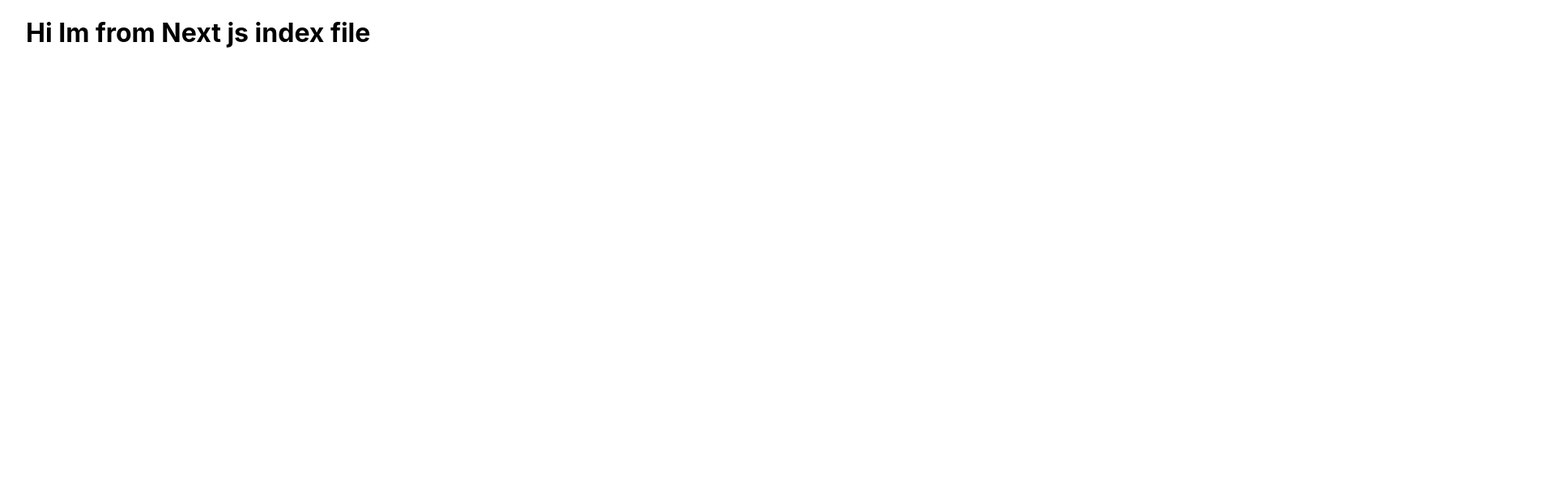
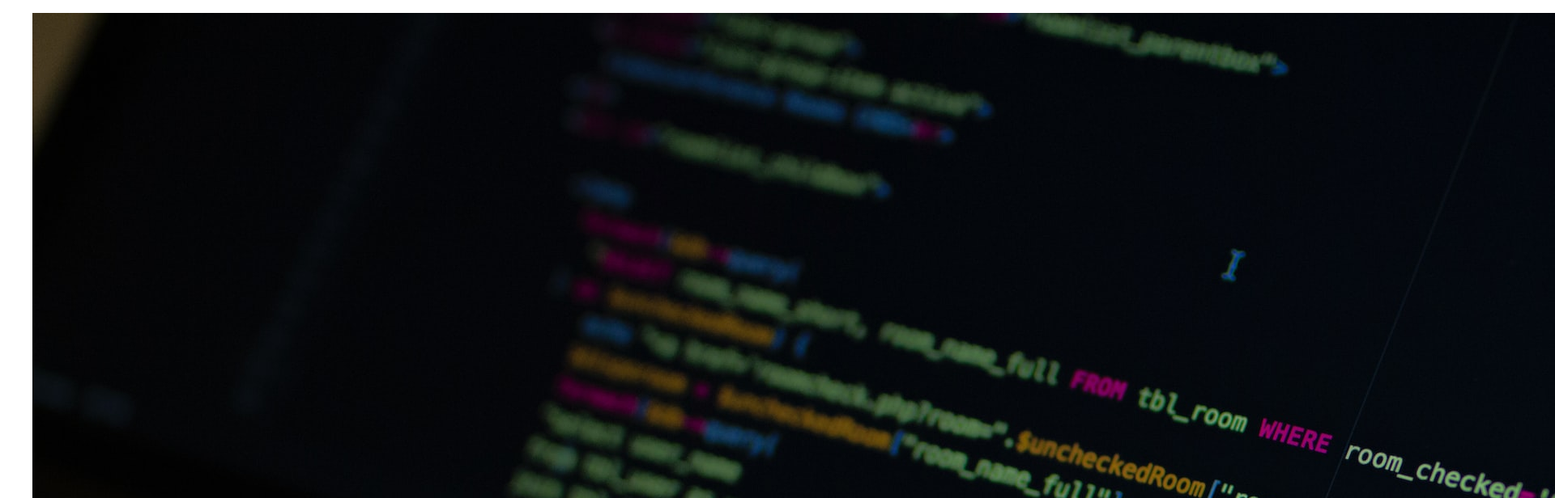
Before and after one commit to parvez-swe/file-base-rout-project, a Next.js app: page / in a window 1280 px wide. Shown: the top 616 px of the page at 81% size, 1920 px wide, since content can reach past the window. Built offline with nearby package versions, Linux system fonts and the light colour scheme.

Commit message:
component

```diff
--- /dev/null
+++ b/components/events/event-item.js
@@ -0,0 +1,33 @@
+import React from "react";
+import Link from "next/link";
+const EventItem = (props) => {
+  const { title, image, date, location, id } = props;
+  const humanReadableDate = new Date(date).toLocaleDateString("en-US", {
+    day: "numeric",
+    month: "long",
+    year: "numeric",
+  });
+  const formatedAdress = location.replace(",", "\n");
+  const exploreLink = `/event/${id}`;
+  return (
+    <li>
+      <img src={"/" + image} alt={title} />
+      <div>
+        <div>
+          <h2>TITLE</h2>
+          <div>
+            <time>Date</time>
+          </div>
+          <div>
+            <address>ADDRESS</address>
+          </div>
+        </div>
+        <div>
+          <Link href={exploreLink}>Explore Event</Link>
+        </div>
+      </div>
+    </li>
+  );
+};
+
+export default EventItem;
--- /dev/null
+++ b/components/events/event-list.js
@@ -0,0 +1,21 @@
+import React from "react";
+import EventItem from "./event-item";
+const EventList = (props) => {
+  const { items } = props;
+  return (
+    <ul>
+      {items.map((event) => (
+        <EventItem
+          key={items.id}
+          id={event.id}
+          title={event.title}
+          location={event.location}
+          date={event.date}
+          image={event.image}
+        />
+      ))}
+    </ul>
+  );
+};
+
+export default EventList;
--- a/pages/index.js
+++ b/pages/index.js
@@ -1,10 +1,11 @@
 import Head from "next/head";
 import Image from "next/image";
-import styles from "../styles/Home.module.css";
-
+import { getFeaturedEvents } from "../dummy-data";
+import EventList from "../components/events/event-list";
 export default function Home() {
+  const featuredEvents = getFeaturedEvents();
   return (
-    <div className={styles.container}>
+    <div>
       <Head>
         <title>File base routes Project</title>
         <meta name="description" content="Generated by create next app" />
@@ -12,7 +13,7 @@ export default function Home() {
       </Head>
 
       <main>
-        <h1>Hi Im from Next js index file</h1>
+        <EventList items={featuredEvents} />
       </main>
     </div>
   );
```
Also changed, not shown: pages/events/index.js (+6 -1 lines), public/images/extrovert-event.jpg (renamed from public/images/extrover-event.jpg).
